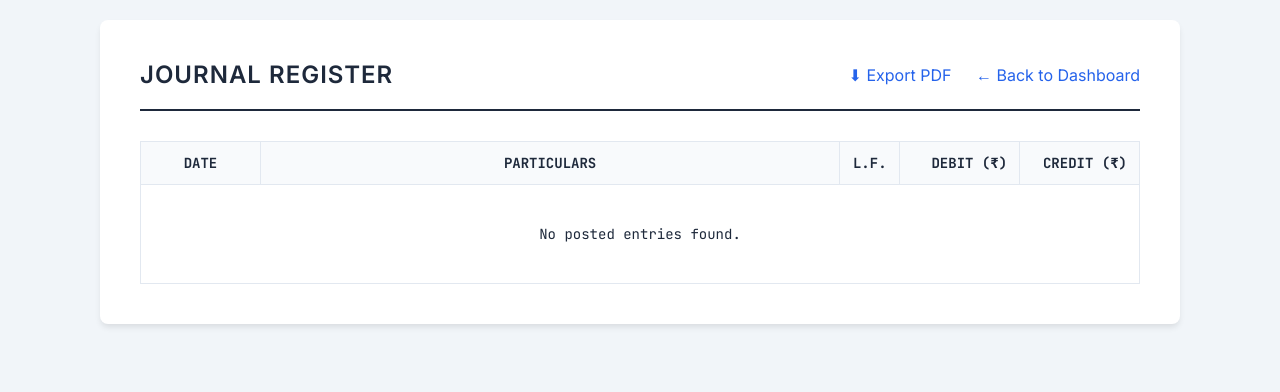
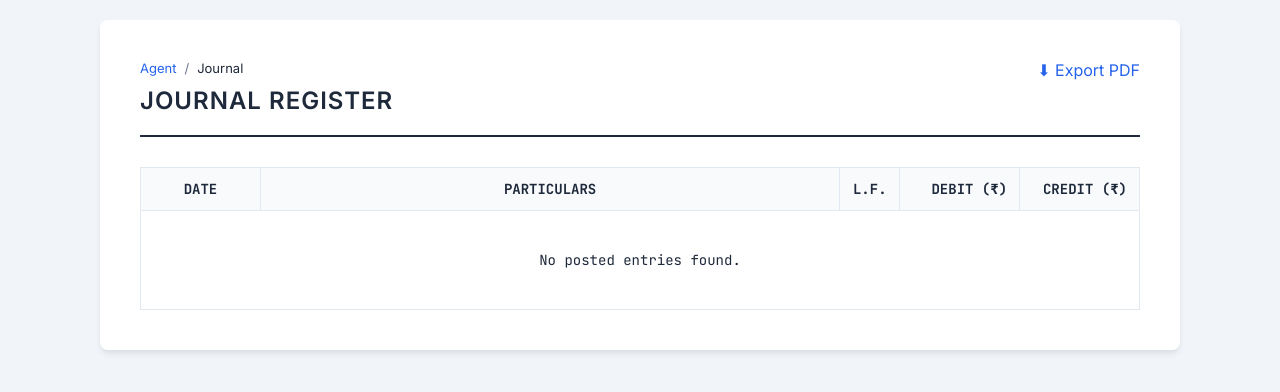
Before and after one commit to Ujju09/prilika, a Django app: page /accounting/journal/ in a window 1280 px wide. Shown: the top 392 px of the page. Run offline with Django 5.2, Linux system fonts and the light colour scheme.

Commit message:
Breadcrumbs navigation added for better navigation.

```diff
--- a/accounting/templates/accounting/evals.html
+++ b/accounting/templates/accounting/evals.html
@@ -26,6 +26,7 @@
             font-weight: 600;
             color: var(--text-primary);
             margin-bottom: 0.5rem;
+            margin-top: 0.25rem;
         }
 
         .page-subtitle {
@@ -234,6 +235,11 @@
 
     <main class="evals-container">
         <div class="page-header">
+            <nav class="breadcrumb">
+                <a href="{% url 'accounting:index' %}">Agent</a>
+                <span class="breadcrumb-separator">/</span>
+                <span class="breadcrumb-current">Evals</span>
+            </nav>
             <h1 class="page-title">Agent Evaluations</h1>
             <p class="page-subtitle">Export agent behavior data for analysis and skill improvement</p>
         </div>
--- a/accounting/templates/accounting/journal.html
+++ b/accounting/templates/accounting/journal.html
@@ -35,13 +35,45 @@
             border-radius: 8px;
         }
 
+        .breadcrumb {
+            display: flex;
+            align-items: center;
+            gap: 8px;
+            font-size: 13px;
+            margin-bottom: 10px;
+            color: var(--text-muted);
+        }
+
+        .breadcrumb a {
+            text-decoration: none;
+            color: var(--primary);
+            transition: color 0.2s;
+        }
+
+        .breadcrumb a:hover {
+            color: #1d4ed8;
+        }
+
+        .breadcrumb-separator {
+            color: var(--text-muted);
+        }
+
+        .breadcrumb-current {
+            color: var(--text-main);
+            font-weight: 500;
+        }
+
         header {
             display: flex;
             justify-content: space-between;
-            align-items: center;
+            align-items: flex-start;
             margin-bottom: 30px;
             border-bottom: 2px solid var(--text-main);
             padding-bottom: 20px;
+        }
+
+        .header-left {
+            flex: 1;
         }
 
         h1 {
@@ -155,11 +187,16 @@
     {% block content %}
     <div class="container">
         <header>
-            <h1>Journal Register</h1>
+            <div class="header-left">
+                <nav class="breadcrumb">
+                    <a href="{% url 'accounting:index' %}">Agent</a>
+                    <span class="breadcrumb-separator">/</span>
+                    <span class="breadcrumb-current">Journal</span>
+                </nav>
+                <h1>Journal Register</h1>
+            </div>
             <div>
-                <a href="{% url 'accounting:export_journal_pdf' %}" class="back-link" style="margin-right: 20px;">⬇
-                    Export PDF</a>
-                <a href="{% url 'accounting:index' %}" class="back-link">← Back to Dashboard</a>
+                <a href="{% url 'accounting:export_journal_pdf' %}" class="back-link">⬇ Export PDF</a>
             </div>
         </header>
 
--- a/accounting/templates/accounting/review_entries.html
+++ b/accounting/templates/accounting/review_entries.html
@@ -26,6 +26,7 @@
             font-weight: 600;
             color: var(--text-primary);
             margin-bottom: 0.5rem;
+            margin-top: 0.25rem;
         }
 
         .page-subtitle {
@@ -228,6 +229,11 @@
 
     <main class="review-container">
         <div class="page-header">
+            <nav class="breadcrumb">
+                <a href="{% url 'accounting:index' %}">Dashboard</a>
+                <span class="breadcrumb-separator">/</span>
+                <span class="breadcrumb-current">Review</span>
+            </nav>
             <h1 class="page-title">Review Queue</h1>
             <p class="page-subtitle">Journal entries pending review or approval ({{ entries.count }} total)</p>
         </div>
```
Also changed, not shown: accounting/static/css/accounting.css (+29 -0 lines), accounting/templates/accounting/account_ledger.html (+39 -3 lines), accounting/templates/accounting/journal_detail.html (+9 -3 lines), accounting/templates/accounting/profit_loss.html (+41 -3 lines), accounting/templates/accounting/trial_balance.html (+41 -3 lines).
